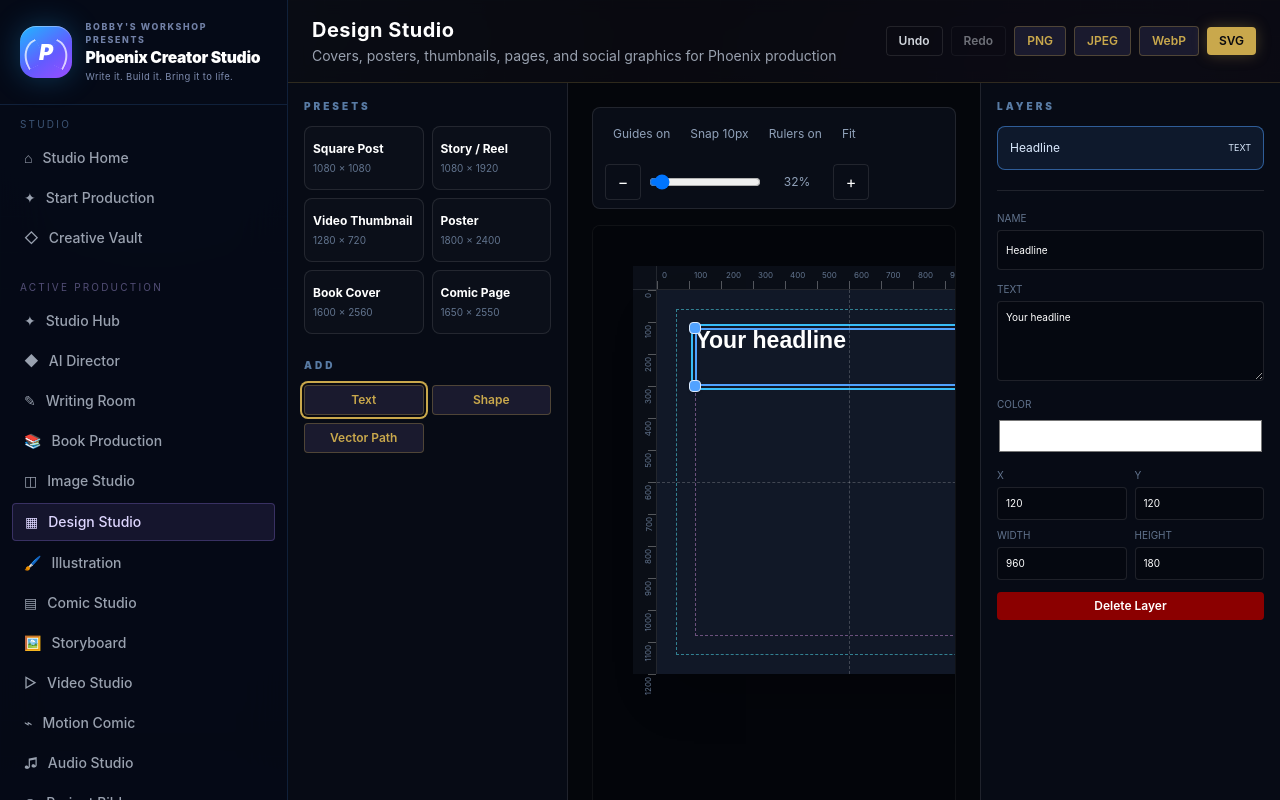
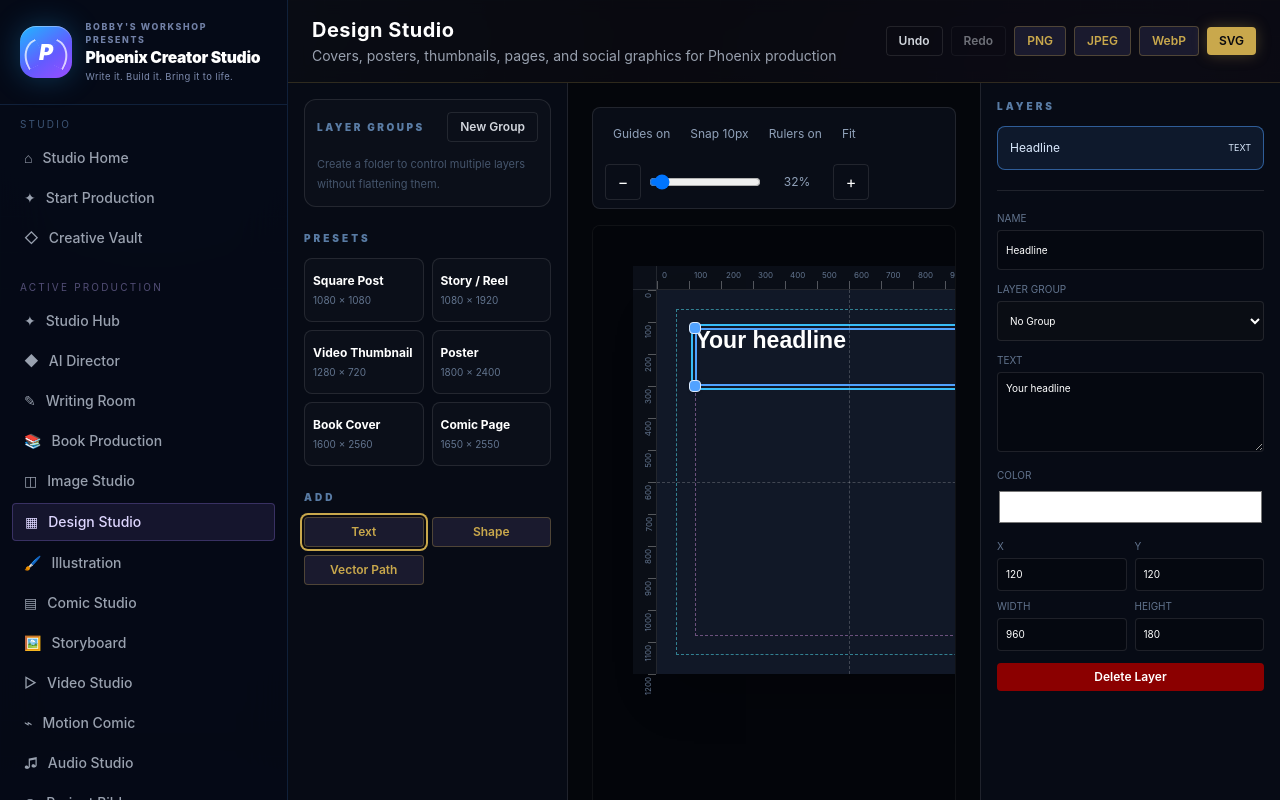
Before and after one commit to Bboy9090/SagaArchitect, a Next.js app: page /universe/1/design in a window 1280 px wide. Both pictures are taken after a click on the button "Text". Shown: the top 800 px of the page. Built offline with nearby package versions, Linux system fonts and the light colour scheme.

Commit message:
feat(design): add layer folders with export parity

```diff
--- a/src/app/universe/[id]/design/page.tsx
+++ b/src/app/universe/[id]/design/page.tsx
@@ -8,6 +8,7 @@ import { Spinner } from '@/components/ui/Spinner';
 import { MediaViewportToolbar } from '@/components/media/MediaViewportToolbar';
 import { MediaRulers } from '@/components/media/MediaRulers';
 import { LayerTransformControls } from '@/components/media/LayerTransformControls';
+import { LayerGroupPanel } from '@/components/media/LayerGroupPanel';
 import { useMediaViewport } from '@/hooks/use-media-viewport';
 import { getUniverseById } from '@/lib/storage';
 import { isDbMode } from '@/lib/storage-mode';
@@ -17,7 +18,10 @@ import {
   loadPhoenixMediaDocument,
   nextLayerZIndex,
   savePhoenixMediaDocument,
+  effectiveLayerOpacity,
   gradientFillCss,
+  isLayerEffectivelyLocked,
+  isLayerEffectivelyVisible,
   layerCssFilter,
   moveVectorPoint,
   scaleVectorPoints,
@@ -72,11 +76,11 @@ function cssMaskClipPath(layer: PhoenixMediaLayer): string | undefined {
 }
 
 function buildSvg(document: PhoenixMediaDocument): string {
-  const layers = [...document.layers].filter(layer => layer.visible).sort((a, b) => a.zIndex - b.zIndex);
+  const layers = [...document.layers].filter(layer => isLayerEffectivelyVisible(layer, document)).sort((a, b) => a.zIndex - b.zIndex);
   const body = layers.map(layer => {
     const { x, y, width, height, rotation } = layer.transform;
     const transform = `rotate(${rotation} ${x + width / 2} ${y + height / 2})`;
-    const opacity = Math.max(0, Math.min(1, layer.opacity));
+    const opacity = effectiveLayerOpacity(layer, document);
     const safeLayerId = layer.id.replace(/[^a-zA-Z0-9_-]/g, '');
     const clipId = `clip-${safeLayerId}`;
     const gradientId = `gradient-${safeLayerId}`;
@@ -195,6 +199,38 @@ export default function DesignStudioPage({ params }: DesignStudioPageProps) {
       if (!current) return current;
       return commitDocumentHistory(current, updater(current.present));
     });
+  };
+
+  const patchGroup = (groupId: string, patch: Partial<NonNullable<PhoenixMediaDocument['groups']>[number]>) => {
+    commit(current => ({
+      ...current,
+      groups: (current.groups || []).map(group => group.id === groupId ? { ...group, ...patch } : group),
+    }));
+  };
+
+  const addGroup = () => {
+    const groupId = crypto.randomUUID();
+    commit(current => ({
+      ...current,
+      groups: [...(current.groups || []), {
+        id: groupId,
+        name: `Group ${(current.groups || []).length + 1}`,
+        visible: true,
+        locked: false,
+        opacity: 1,
+      }],
+      layers: selectedLayerId
+        ? current.layers.map(layer => layer.id === selectedLayerId ? { ...layer, groupId } : layer)
+        : current.layers,
+    }));
+  };
+
+  const deleteGroup = (groupId: string) => {
+    commit(current => ({
+      ...current,
+      groups: (current.groups || []).filter(group => group.id !== groupId),
+      layers: current.layers.map(layer => layer.groupId === groupId ? { ...layer, groupId: undefined } : layer),
+    }));
   };
 
   const quantize = (value: number) => snapValue(value);
@@ -379,7 +415,13 @@ export default function DesignStudioPage({ params }: DesignStudioPageProps) {
       )}
       <div className="grid min-h-[calc(100vh-80px)] grid-cols-1 xl:grid-cols-[280px_minmax(0,1fr)_300px]">
         <aside className="border-r border-white/10 bg-[#070b15] p-4">
-          <p className="mb-3 text-[10px] font-black uppercase tracking-[.3em] text-blue-300/60">Presets</p>
+          <LayerGroupPanel
+            groups={document.groups || []}
+            onCreate={addGroup}
+            onPatch={patchGroup}
+            onDelete={deleteGroup}
+          />
+          <p className="mb-3 mt-6 text-[10px] font-black uppercase tracking-[.3em] text-blue-300/60">Presets</p>
           <div className="grid grid-cols-2 gap-2">
             {PRESETS.map(preset => (
               <button key={preset.id} type="button" onClick={() => applyPreset(preset.width, preset.height, preset.label)}
@@ -450,14 +492,14 @@ export default function DesignStudioPage({ params }: DesignStudioPageProps) {
               )}
 
               {sortedLayers.map(layer => {
-                if (!layer.visible) return null;
+                if (!isLayerEffectivelyVisible(layer, document)) return null;
                 const style: React.CSSProperties = {
                   position: 'absolute',
                   left: layer.transform.x * zoom,
                   top: layer.transform.y * zoom,
                   width: layer.transform.width * zoom,
                   height: layer.transform.height * zoom,
-                  opacity: layer.opacity,
+                  opacity: effectiveLayerOpacity(layer, document),
                   transform: `rotate(${layer.transform.rotation}deg)`,
                   transformOrigin: 'center',
                   outline: selectedLayerId === layer.id ? '2px solid #38bdf8' : undefined,
@@ -523,7 +565,7 @@ export default function DesignStudioPage({ params }: DesignStudioPageProps) {
                   zoom={zoom}
                   canvasWidth={document.width}
                   canvasHeight={document.height}
-                  locked={selected.locked}
+                  locked={isLayerEffectivelyLocked(selected, document)}
                   allowMove={selected.type !== 'raster'}
                   snapValue={snapValue}
                   onCommit={transform => patchLayer({ transform } as Partial<PhoenixMediaLayer>)}
@@ -550,6 +592,17 @@ export default function DesignStudioPage({ params }: DesignStudioPageProps) {
               <label className="block text-[10px] uppercase text-slate-500">Name
                 <input value={selected.name} onChange={event => patchLayer({ name: event.target.value })} className="mt-1 min-h-10 w-full rounded border border-white/10 bg-black/20 px-2 text-white" />
               </label>
+              <label className="block text-[10px] uppercase text-slate-500">Layer Group
+                <select
+                  value={selected.groupId || ''}
+                  onChange={event => patchLayer({ groupId: event.target.value || undefined } as Partial<PhoenixMediaLayer>)}
+                  className="mt-1 min-h-10 w-full rounded border border-white/10 bg-[#0a0d14] px-2 text-white"
+                >
+                  <option value="">No Group</option>
+                  {(document.groups || []).map(group => <option key={group.id} value={group.id}>{group.name}</option>)}
+                </select>
+              </label>
+
               {selected.type === 'text' && (
                 <>
                   <label className="block text-[10px] uppercase text-slate-500">Text
```
